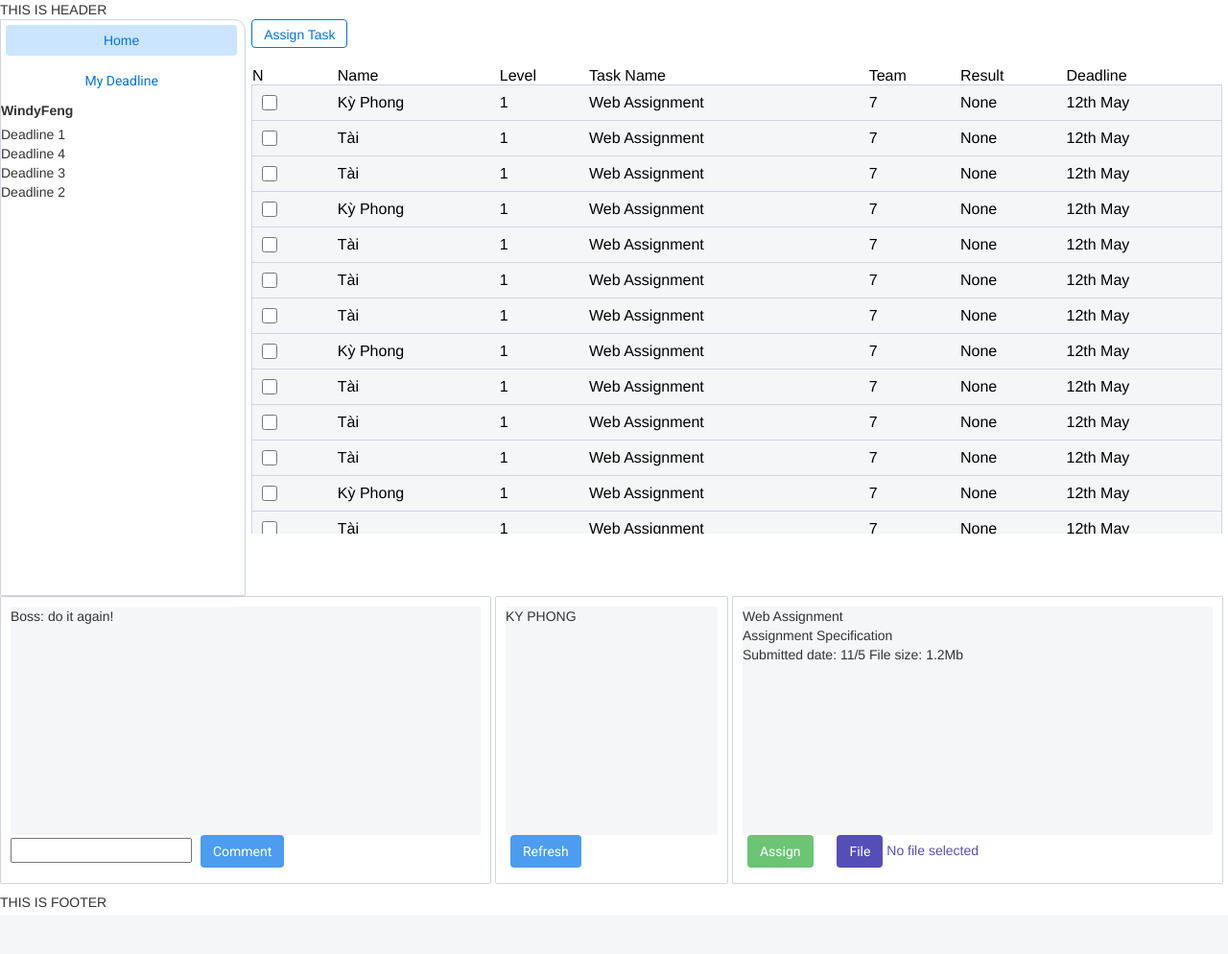
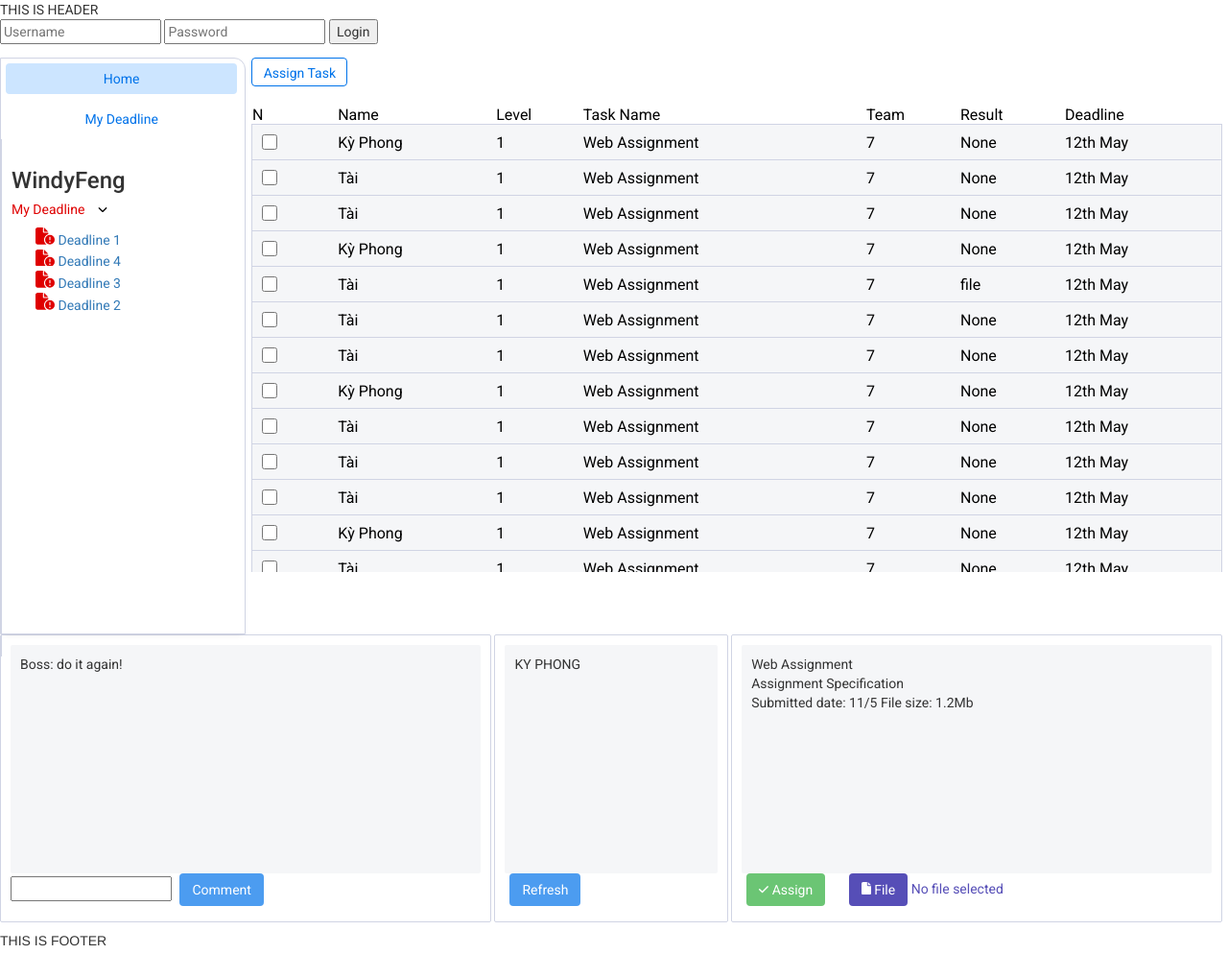
Before and after one commit to WindyFeg/WEB-Enterprise-Managment-System, a PHP site: page /index.php?page=manage in a window 1280 px wide. Shown: the whole page at 96% size. Before the commit the page ends 946 px from the top, so only its background shows below. Run offline with PHP 8.4, Linux system fonts and the light colour scheme.

Commit message:
deadline, btn, icon

```diff
--- a/assets/index.css
+++ b/assets/index.css
@@ -1,4 +1,8 @@
   @import url('https://fonts.googleapis.com/css2?family=Righteous&family=Roboto:ital,wght@0,100;0,300;0,400;0,500;0,700;0,900;1,100;1,300;1,400;1,500;1,700;1,900&display=swap');
+
+  * {
+      font-family: 'Roboto';
+  }
 
   .btn {
       background: rgba(0, 115, 234, 0.7);
@@ -70,6 +74,23 @@
   .list_deadline {
       height: 90%;
       width: 100%;
+      padding: 10px;
+      border-left: solid 1px #D0D4E4;
+  }
+
+  .deadline_tab {
+      cursor: pointer;
+      margin-left: 25px;
+  }
+
+  .deadline-icon {
+      width: 20px;
+      fill: #DF0000;
+  }
+
+  #downarrow {
+      width: 10px;
+      margin-left: 10px;
   }
 
   /*% EMPLOYEE LIST */
@@ -135,6 +156,7 @@
 
       background: #F5F6F8;
       border-radius: 2px;
+      padding: 10px;
 
       height: 80%;
       width: 100%;
@@ -167,6 +189,8 @@
   .detail_view {
       background: #F5F6F8;
       border-radius: 2px;
+      padding: 10px;
+
       height: 80%;
       width: 100%;
   }
@@ -194,6 +218,8 @@
   .assign_view {
       background: #F5F6F8;
       border-radius: 2px;
+      padding: 10px;
+
       height: 80%;
       width: 100%;
   }
@@ -213,6 +239,17 @@
       background-color: white;
       color: #564eb7;
       border: solid 1px #564eb7;
+
+  }
+
+  #assign-icon {
+      width: 10px;
+      fill: white;
+  }
+
+  #file-icon {
+      width: 10px;
+      fill: white;
   }
 
   #selected_filename {
--- a/pages/manage.php
+++ b/pages/manage.php
@@ -7,20 +7,51 @@
                 <button class="navigate_home navigate_home-white">My Deadline</button>
             </div>
             <div class="list_deadline">
-                <label>
+                <h3>
                     WindyFeng
-                </label>
+                </h3>
+                <h5 style="color: #DF0000; font-weight:400; ">
+                    My Deadline
+                    <svg id="downarrow" xmlns="http://www.w3.org/2000/svg" viewBox="0 0 512 512">
+                        <path
+                            d="M233.4 406.6c12.5 12.5 32.8 12.5 45.3 0l192-192c12.5-12.5 12.5-32.8 0-45.3s-32.8-12.5-45.3 0L256 338.7 86.6 169.4c-12.5-12.5-32.8-12.5-45.3 0s-12.5 32.8 0 45.3l192 192z" />
+                    </svg>
+                </h5>
                 <div class="deadline_tab">
-                    Deadline 1
+                    <a>
+                        <svg class="deadline-icon" xmlns="http://www.w3.org/2000/svg" viewBox="0 0 576 512">
+                            <path
+                                d="M0 64C0 28.7 28.7 0 64 0H224V128c0 17.7 14.3 32 32 32H384v38.6C310.1 219.5 256 287.4 256 368c0 59.1 29.1 111.3 73.7 143.3c-3.2 .5-6.4 .7-9.7 .7H64c-35.3 0-64-28.7-64-64V64zm384 64H256V0L384 128zm48 96a144 144 0 1 1 0 288 144 144 0 1 1 0-288zm0 240a24 24 0 1 0 0-48 24 24 0 1 0 0 48zm0-192c-8.8 0-16 7.2-16 16v80c0 8.8 7.2 16 16 16s16-7.2 16-16V288c0-8.8-7.2-16-16-16z" />
+                        </svg>
+                        Deadline 1
+                    </a>
                 </div>
                 <div class="deadline_tab">
-                    Deadline 4
+                    <a>
+                        <svg class="deadline-icon" xmlns="http://www.w3.org/2000/svg" viewBox="0 0 576 512">
+                            <path
+                                d="M0 64C0 28.7 28.7 0 64 0H224V128c0 17.7 14.3 32 32 32H384v38.6C310.1 219.5 256 287.4 256 368c0 59.1 29.1 111.3 73.7 143.3c-3.2 .5-6.4 .7-9.7 .7H64c-35.3 0-64-28.7-64-64V64zm384 64H256V0L384 128zm48 96a144 144 0 1 1 0 288 144 144 0 1 1 0-288zm0 240a24 24 0 1 0 0-48 24 24 0 1 0 0 48zm0-192c-8.8 0-16 7.2-16 16v80c0 8.8 7.2 16 16 16s16-7.2 16-16V288c0-8.8-7.2-16-16-16z" />
+                        </svg>
+                        Deadline 4
+                    </a>
                 </div>
                 <div class="deadline_tab">
-                    Deadline 3
+                    <a>
+                        <svg class="deadline-icon" xmlns="http://www.w3.org/2000/svg" viewBox="0 0 576 512">
+                            <path
+                                d="M0 64C0 28.7 28.7 0 64 0H224V128c0 17.7 14.3 32 32 32H384v38.6C310.1 219.5 256 287.4 256 368c0 59.1 29.1 111.3 73.7 143.3c-3.2 .5-6.4 .7-9.7 .7H64c-35.3 0-64-28.7-64-64V64zm384 64H256V0L384 128zm48 96a144 144 0 1 1 0 288 144 144 0 1 1 0-288zm0 240a24 24 0 1 0 0-48 24 24 0 1 0 0 48zm0-192c-8.8 0-16 7.2-16 16v80c0 8.8 7.2 16 16 16s16-7.2 16-16V288c0-8.8-7.2-16-16-16z" />
+                        </svg>
+                        Deadline 3
+                    </a>
                 </div>
                 <div class="deadline_tab">
-                    Deadline 2
+                    <a>
+                        <svg class="deadline-icon" xmlns="http://www.w3.org/2000/svg" viewBox="0 0 576 512">
+                            <path
+                                d="M0 64C0 28.7 28.7 0 64 0H224V128c0 17.7 14.3 32 32 32H384v38.6C310.1 219.5 256 287.4 256 368c0 59.1 29.1 111.3 73.7 143.3c-3.2 .5-6.4 .7-9.7 .7H64c-35.3 0-64-28.7-64-64V64zm384 64H256V0L384 128zm48 96a144 144 0 1 1 0 288 144 144 0 1 1 0-288zm0 240a24 24 0 1 0 0-48 24 24 0 1 0 0 48zm0-192c-8.8 0-16 7.2-16 16v80c0 8.8 7.2 16 16 16s16-7.2 16-16V288c0-8.8-7.2-16-16-16z" />
+                        </svg>
+                        Deadline 2
+                    </a>
                 </div>
             </div>
         </div>
@@ -90,7 +121,7 @@
                                     <td class="tg-0lax">1</td>
                                     <td class="tg-0lax">Web Assignment</td>
                                     <td class="tg-0lax">7</td>
-                                    <td class="tg-0lax">None</td>
+                                    <td class="tg-0lax"><a href="/images/myw3schoolsimage.jpg" download> file</a></td>
                                     <td class="tg-0lax">12th May</td>
                                 </tr>
                                 <tr>
@@ -215,12 +246,25 @@
                 </div>
             </div>
             <div class="assign_function">
-                <button class="btn assign_btn">Assign</button>
+                <button class="btn assign_btn">
+                    <svg id="assign-icon" xmlns="http://www.w3.org/2000/svg" viewBox="0 0 448 512">
+                        <path
+                            d="M438.6 105.4c12.5 12.5 12.5 32.8 0 45.3l-256 256c-12.5 12.5-32.8 12.5-45.3 0l-128-128c-12.5-12.5-12.5-32.8 0-45.3s32.8-12.5 45.3 0L160 338.7 393.4 105.4c12.5-12.5 32.8-12.5 45.3 0z" />
+                    </svg>
+
+                    Assign
+                </button>
                 <button disabled style="visibility: hidden;">
                     <form>
                         <input id="fileinput" type="file" style="display:none;" />
                     </form>
-                    <button id="falseinput" class="btn file_btn">File</button>
+                    <button id="falseinput" class="btn file_btn">
+                        <svg id="file-icon" xmlns="http://www.w3.org/2000/svg" viewBox="0 0 384 512">
+                            <path
+                                d="M0 64C0 28.7 28.7 0 64 0H224V128c0 17.7 14.3 32 32 32H384V448c0 35.3-28.7 64-64 64H64c-35.3 0-64-28.7-64-64V64zm384 64H256V0L384 128z" />
+                        </svg>
+                        File
+                    </button>
                     <span id="selected_filename">No file selected</span>
                 </button>
 
--- a/template/header.php
+++ b/template/header.php
@@ -14,3 +14,10 @@ session_start();
 </head>
 
 <div> THIS IS HEADER</div>
+<!-- Login UI -->
+<form action="/sever/authentication.php">
+    <input type="text" name="username" placeholder="Username">
+    <input type="password" name="password" placeholder="Password">
+    <button type="submit">Login</button>
+
+</form>
```
Also changed, not shown: sever/authentication.php (added, +12 -0 lines).
